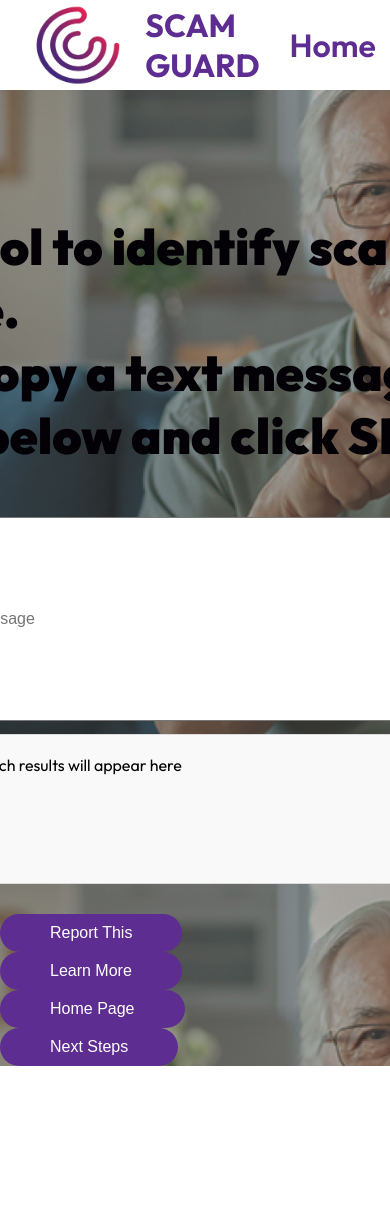
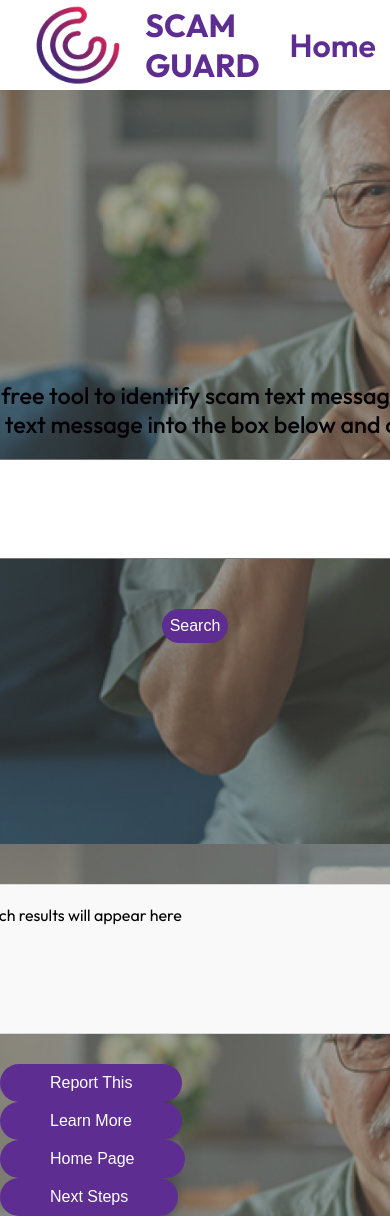
Before and after one commit to mishrab05/scamguard, a React (Create React App) app: page /detectscam in a window 390 px wide. Shown: the top 1216 px of the page. Before the commit the page ends 1066 px from the top, so only its background shows below. Built offline with nearby package versions, Linux system fonts and the light colour scheme.

Commit message:
fixed detect scam overlap errors

```diff
--- a/src/App.css
+++ b/src/App.css
@@ -117,9 +117,10 @@
 
 /* Detect Scam Css */
 .tracker-text {
-  font-size: 50px;
-  font-weight: 1000;
+  font-size: 30px;
+  font-weight: 500;
   color: #030006;
+  margin-bottom: auto;
 }
 
 
@@ -156,7 +157,7 @@ input[type="text"] {
   font-size: 1rem;
   margin: auto;
   display: block;
-  margin-top: 50px;
+  margin-top: 20px;
 
 }
 .searchButton {
@@ -183,7 +184,7 @@ input[type="text"] {
   background: #f9f9f9;
   border: 1px solid #dcdcdc;
   border-radius: 4px;
-  margin-top: -200px;
+  margin-top: -150px;
   height: 150px;
   width: 500px;
 
@@ -206,6 +207,36 @@ input[type="text"] {
   background-color: #5E2D91;
   color: white;
   margin-right: 20px;
+}
+
+@media (max-width: 768px) {
+  .tracker-text {
+    font-size: 5vw;
+  }
+
+  input[type="text"],
+  .searchButton {
+    padding: 0.5em;
+  }
+
+  .search-results,
+  .result-actions button {
+    max-width: none;
+  }
+
+  .result-actions {
+    flex-direction: column;
+  }
+}
+
+@media (max-width: 480px) {
+  .tracker-text {
+    font-size: 6vw;
+  }
+
+  .search-results {
+    margin-top: -50px;
+  }
 }
 /*end of detect scam*/
 
--- a/src/App.js
+++ b/src/App.js
@@ -3,7 +3,7 @@ import { Routes, Route } from 'react-router-dom';
 
 import Home from './routes/Home'
 import HelpSupport from './routes/HelpSupport';
-import DetectScam from './routes/DetectScam';
+import DetectScam from './routes/Detectscam';
 
 function App() {
   return (
@@ -11,7 +11,7 @@ function App() {
         <Routes>
           <Route path='/' element={<Home />} />
           <Route path='/helpsupport' element={<HelpSupport />} />
-          <Route path='/detectScam' element={<DetectScam />} />
+          <Route path='/detectscam' element={<DetectScam />} />
         </Routes>
     </div>
   );
```
